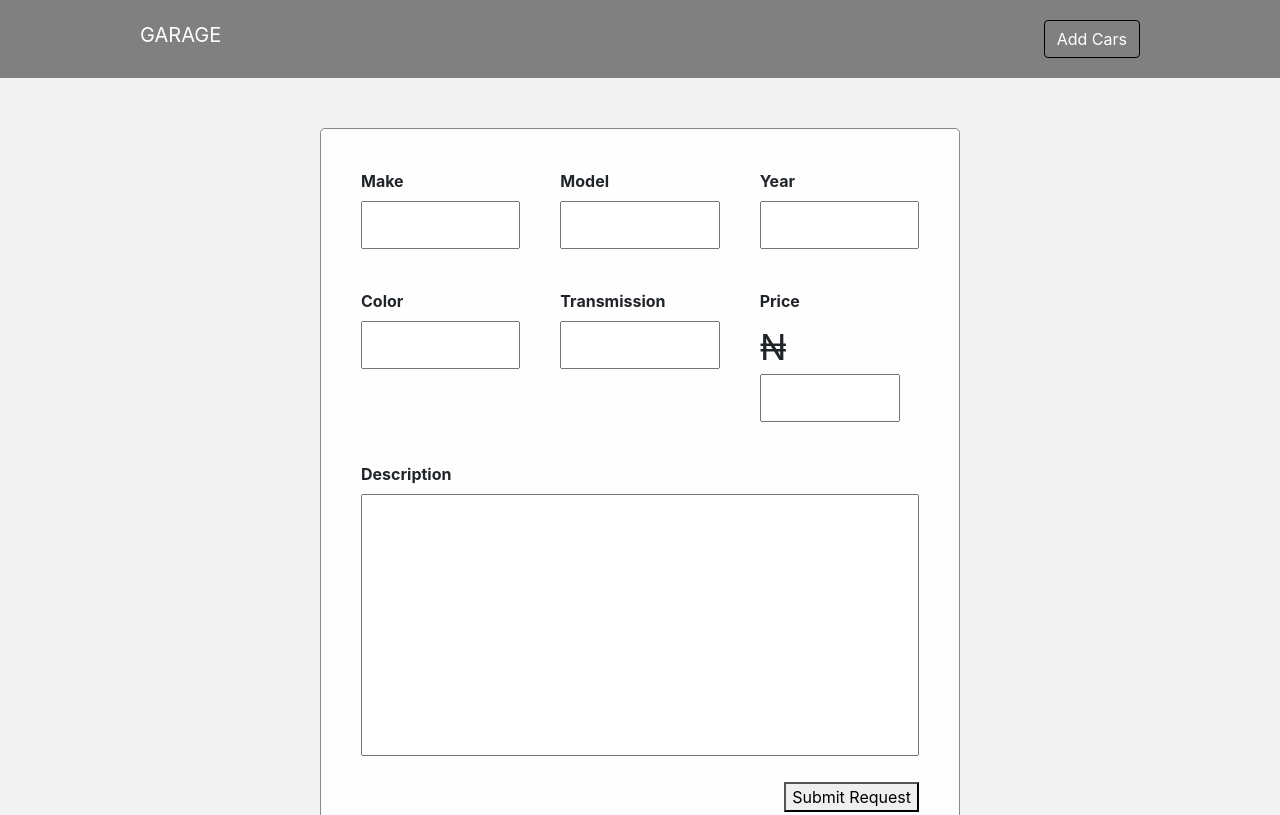
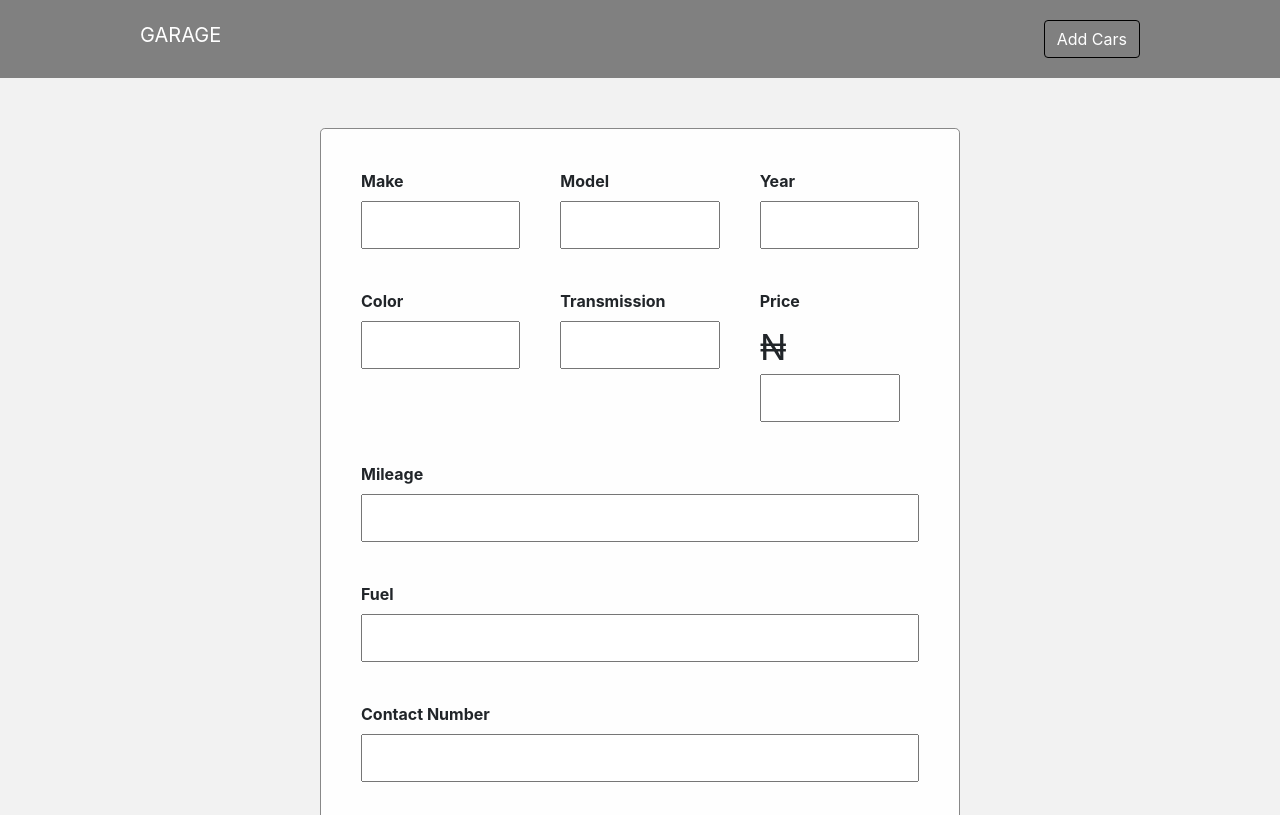
Before and after one commit to ashefor/car-listing-plaform, a website: page pages/post-car-ad/sell-car.html in a window 1280 px wide. Shown: the top 815 px of the page. Drawn offline with nearby package versions, Linux system fonts and the light colour scheme.

Commit message:
edited my post car ad

```diff
--- a/pages/post-car-ad/sell-car.html
+++ b/pages/post-car-ad/sell-car.html
@@ -85,6 +85,29 @@
                                             </div>
                                         </div>
                                     </div>
+                                    <div id="thirdrow">
+                                        <div id="formelements">
+                                            <label for="mileage">
+                                                Mileage
+                                            </label>
+                                            <input type="text" id="mileage">
+                                        </div>
+                                        <div id="formelements">
+                                            <label for="fuel">
+                                                Fuel
+                                            </label>
+                                            <input type="text" id="fuel">
+                                        </div>
+                                        <div id="formelements">
+                                            <label for="contact">
+                                                Contact Number
+                                            </label>
+                                            <div class="input-group">
+                                                <!-- <span class="input-group-addon">₦</span> -->
+                                                <input type="number" id="contact">
+                                            </div>
+                                        </div>
+                                    </div>
                                     <div id="descriptionarea">
                                         <label for="description">
                                             Description
```
